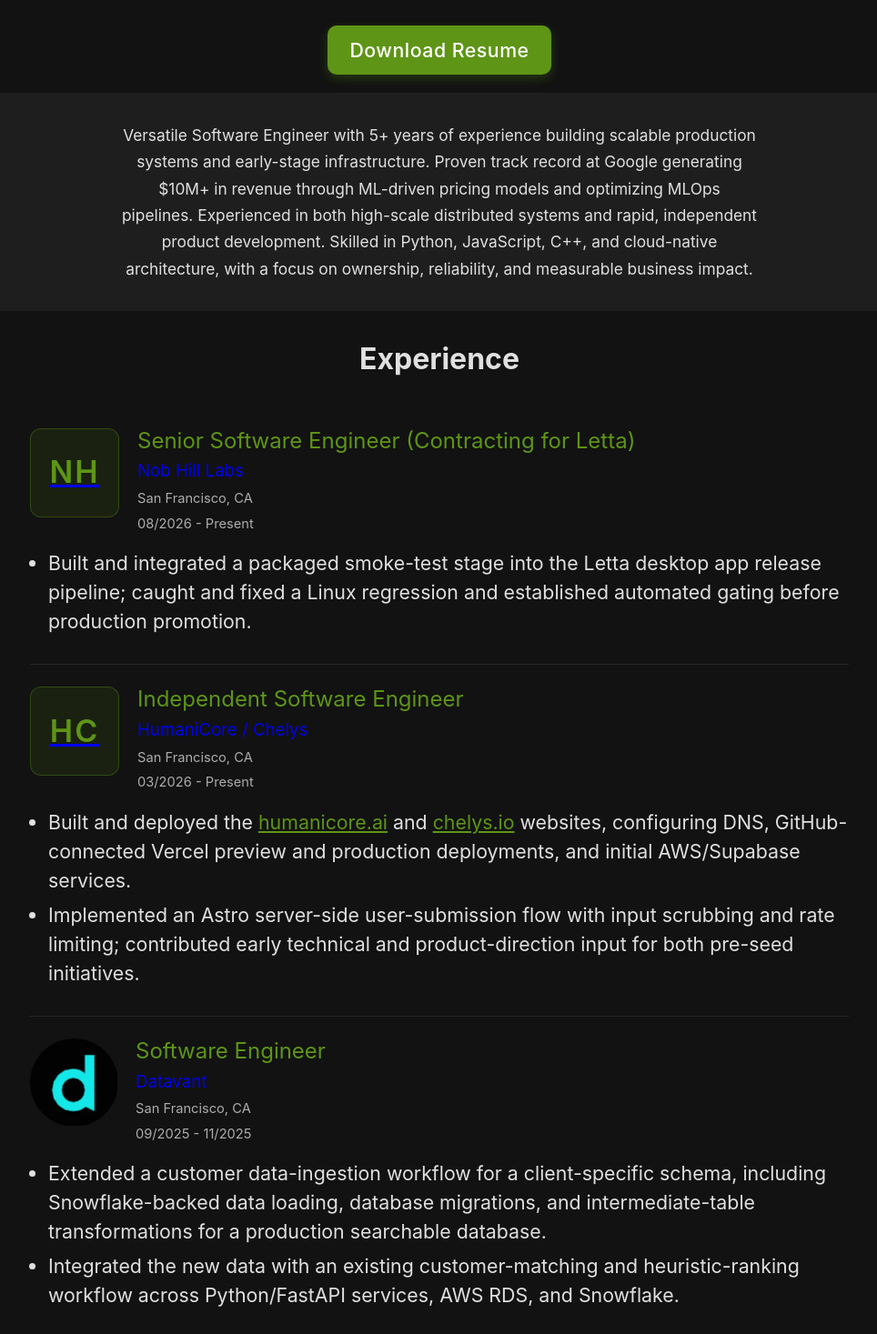
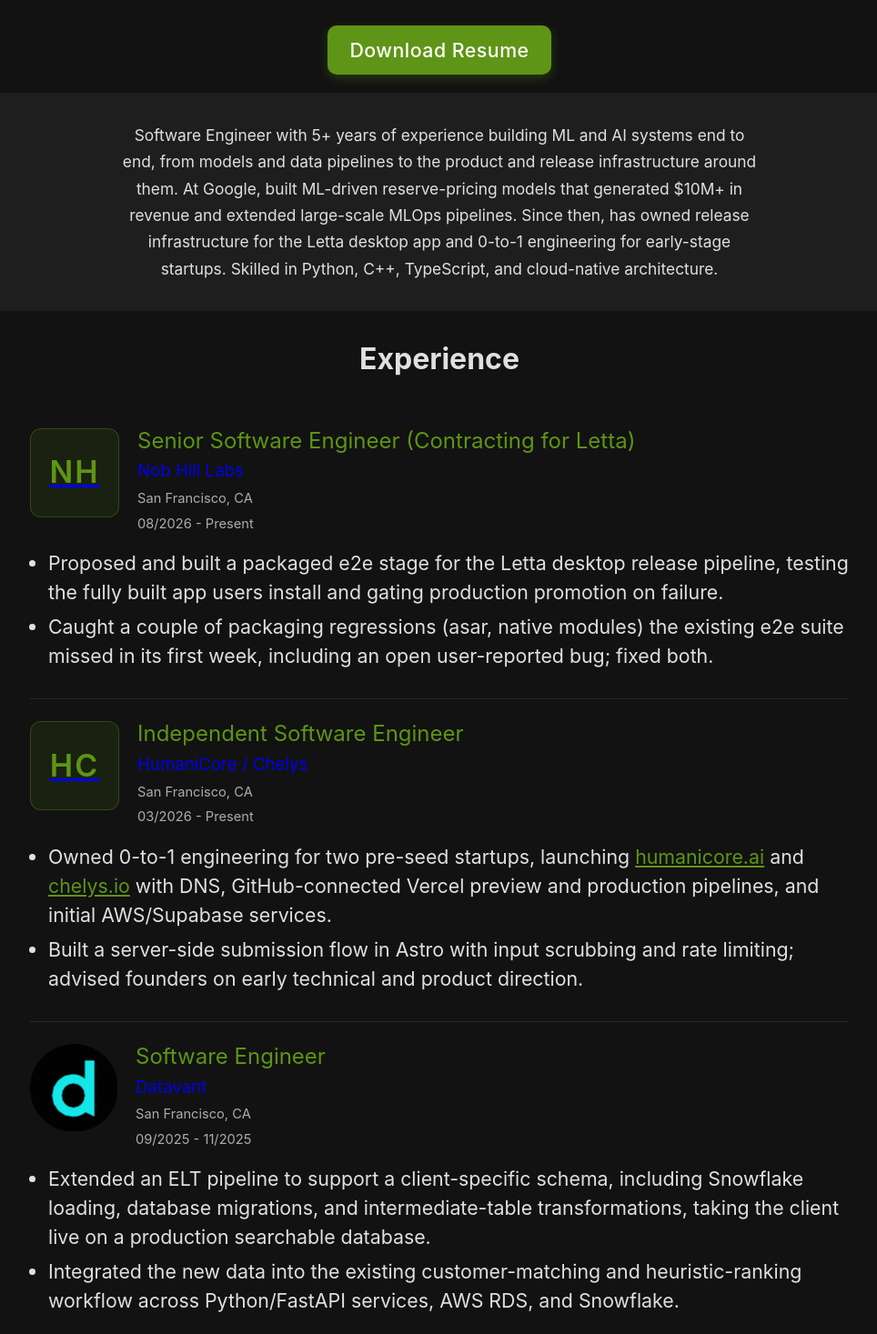
Before and after one commit to Jibram/jibram.github.io, a React (Vite) app: page / in a window 1280 px wide. Shown: the part 583-2050 px from the top of the page at 91% size, without its empty margins (157-1121 px from the left). Built offline with nearby package versions, Linux system fonts and the light colour scheme.

Commit message:
Refresh resume content for ML & AI systems focus
Impact-led bullets for Letta, HumaniCore/Chelys, and Datavant; new summary and site title.

```diff
--- a/index.html
+++ b/index.html
@@ -6,9 +6,9 @@
     <meta name="theme-color" content="#000000" />
     <meta
       name="description"
-      content="5+ years experienced Software Engineer: Building innovative, user-centric Front-End solutions & integrating cutting-edge ML/AI to drive intelligent applications. Contact me for consultation, contract, or full-time roles."
+      content="Software Engineer building ML and AI systems end to end, from models and data pipelines to product and release infrastructure. Open to full-time and contract roles."
     />
-    <title>Jibram | Front-End & ML/AI Software Engineer</title>
+    <title>Jibram | Software Engineer, ML & AI Systems</title>
     <!--
     We use the script below as a pair with public/404.html to do Github Pages
     redirects for single page apps.
--- a/src/components/content.js
+++ b/src/components/content.js
@@ -14,7 +14,7 @@
     NAME: 'Jibram Jimenez-Loza',
   },
   ABOUT:
-    'Versatile Software Engineer with 5+ years of experience building scalable production systems and early-stage infrastructure. Proven track record at Google generating $10M+ in revenue through ML-driven pricing models and optimizing MLOps pipelines. Experienced in both high-scale distributed systems and rapid, independent product development. Skilled in Python, JavaScript, C++, and cloud-native architecture, with a focus on ownership, reliability, and measurable business impact.',
+    'Software Engineer with 5+ years of experience building ML and AI systems end to end, from models and data pipelines to the product and release infrastructure around them. At Google, built ML-driven reserve-pricing models that generated $10M+ in revenue and extended large-scale MLOps pipelines. Since then, has owned release infrastructure for the Letta desktop app and 0-to-1 engineering for early-stage startups. Skilled in Python, C++, TypeScript, and cloud-native architecture.',
   CONTACT: [
     {
       SRC: gmailLogo,
@@ -43,7 +43,8 @@
       START: '08/2026',
       END: 'Present',
       INFO: [
-        'Built and integrated a packaged smoke-test stage into the Letta desktop app release pipeline; caught and fixed a Linux regression and established automated gating before production promotion.',
+        'Proposed and built a packaged e2e stage for the Letta desktop release pipeline, testing the fully built app users install and gating production promotion on failure.',
+        'Caught a couple of packaging regressions (asar, native modules) the existing e2e suite missed in its first week, including an open user-reported bug; fixed both.',
       ],
     },
     {
@@ -59,8 +60,8 @@
         'chelys.io': 'https://chelys.io/',
       },
       INFO: [
-        'Built and deployed the humanicore.ai and chelys.io websites, configuring DNS, GitHub-connected Vercel preview and production deployments, and initial AWS/Supabase services.',
-        'Implemented an Astro server-side user-submission flow with input scrubbing and rate limiting; contributed early technical and product-direction input for both pre-seed initiatives.',
+        'Owned 0-to-1 engineering for two pre-seed startups, launching humanicore.ai and chelys.io with DNS, GitHub-connected Vercel preview and production pipelines, and initial AWS/Supabase services.',
+        'Built a server-side submission flow in Astro with input scrubbing and rate limiting; advised founders on early technical and product direction.',
       ],
     },
     {
@@ -72,8 +73,8 @@
       START: '09/2025',
       END: '11/2025',
       INFO: [
-        'Extended a customer data-ingestion workflow for a client-specific schema, including Snowflake-backed data loading, database migrations, and intermediate-table transformations for a production searchable database.',
-        'Integrated the new data with an existing customer-matching and heuristic-ranking workflow across Python/FastAPI services, AWS RDS, and Snowflake.',
+        'Extended an ELT pipeline to support a client-specific schema, including Snowflake loading, database migrations, and intermediate-table transformations, taking the client live on a production searchable database.',
+        'Integrated the new data into the existing customer-matching and heuristic-ranking workflow across Python/FastAPI services, AWS RDS, and Snowflake.',
       ],
     },
     {
```
